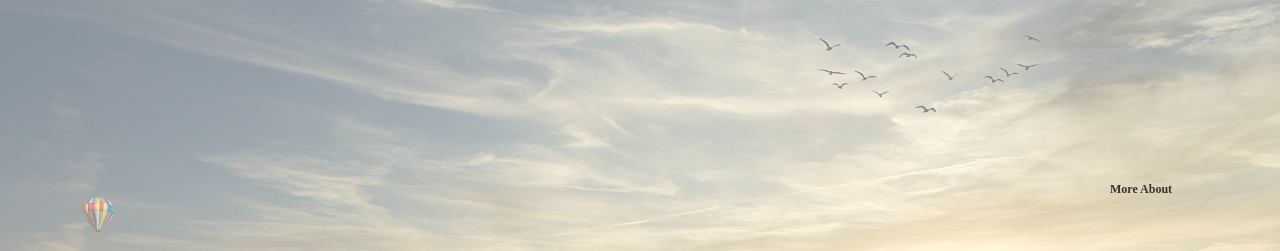
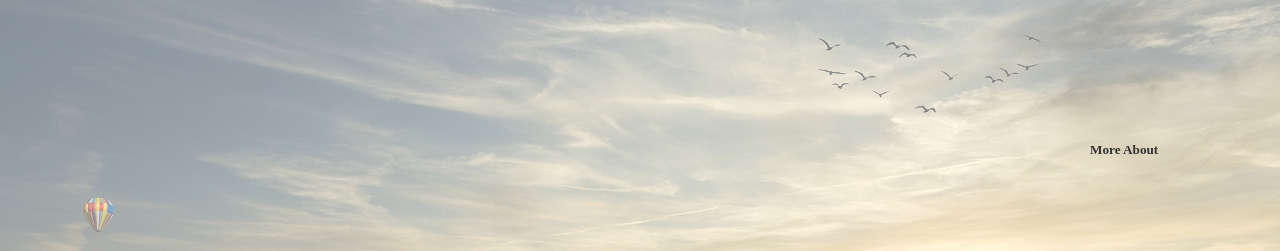
Before and after one commit to seungho2561/coke, a plain HTML site: page index.html in a window 1280 px wide. Shown: the part 1821-2072 px from the top of the page. Drawn offline with nearby package versions, Linux system fonts and the light colour scheme; a web font is replaced by a local one.

Commit message:
Add files via upload

```diff
--- a/css/style.css
+++ b/css/style.css
@@ -173,22 +173,22 @@ address{font-style:normal;}
 			#page3 .contents .bus{position:absolute;left:200px;width:600px; height:300px; background:url(../images/bus1.png) no-repeat center/cover;}
 			#page3 .page3button{
 				width:200px; height:100%;
-				position:absolute; right:0px;
+				position:absolute; right:0px; top:-40px;
 				cursor:pointer;
 			}
 
 				#page3 .page3button p{
 					position:absolute;
-					top:49.8%; left:30px;
+					top:49.8%; left:10px;
 					font-weight:bold;
 					line-height:200%;
 					color:#333;
 					transition:all 0.4s;
-
+					font-size:1.1em;
 				}
 				#page3 .page3button:hover p{
 					color:#fff;
-					font-size:1.1em;
+					font-size:1.2em;
 				}
 					#page3 .page3button a {
 						position:absolute;
```
